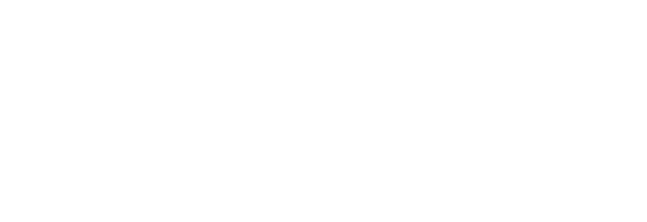
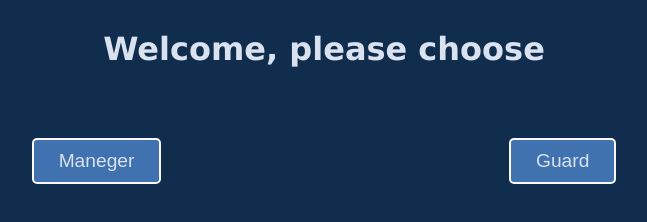
Before and after one commit to AdvaOhana/Tracking_guard_visits, a website: page Public/home.html in a window 1280 px wide. Shown: the whole page, without its empty margins (316-963 px from the left). Drawn offline with Linux system fonts and the light colour scheme.

Commit message:
added style and visibility of the home page.

```diff
--- a/Public/home.css
+++ b/Public/home.css
@@ -0,0 +1,39 @@
+*{
+    padding: 0;
+    margin: 0;
+}
+body{
+    font-family: Verdana, Geneva, Tahoma, sans-serif;
+    background: rgb(17, 45, 78);
+}
+#home_page{
+    display: flex;
+    justify-content: center;
+    width: fit-content;
+    margin: auto;
+    margin-top: 30px;
+    color: rgb(219, 226, 239);
+}
+#button{
+    display: flex;
+    align-items: center;
+    margin-top: 70px;
+    justify-content: space-evenly;
+
+}
+button{
+    font-family: "Poppins", sans-serif;
+    padding: 10px 25px;
+    cursor: pointer;
+    transition: all 0.3s ease-out;
+    border: 2px solid rgb(249, 247, 247);
+    border-radius: 5px;
+    color: rgb(219, 226, 239);
+    background: rgb(63, 114, 175);
+    font-size: 1.2rem;
+}
+button:hover {
+    color: rgb(17, 45, 78);
+    background: rgb(219, 226, 239);
+    border: 2px solid rgb(249, 247, 247);
+}
--- a/Public/home.html
+++ b/Public/home.html
@@ -7,6 +7,12 @@
     <script src="home.js" defer></script>
 </head>
 <body>
-
+    <div id="home_page">
+        <h1>Welcome, please choose</h1>
+    </div>
+    <div id="button">
+        <button>Maneger</button>
+        <button>Guard</button>
+    </div>
 </body>
 </html>
```
